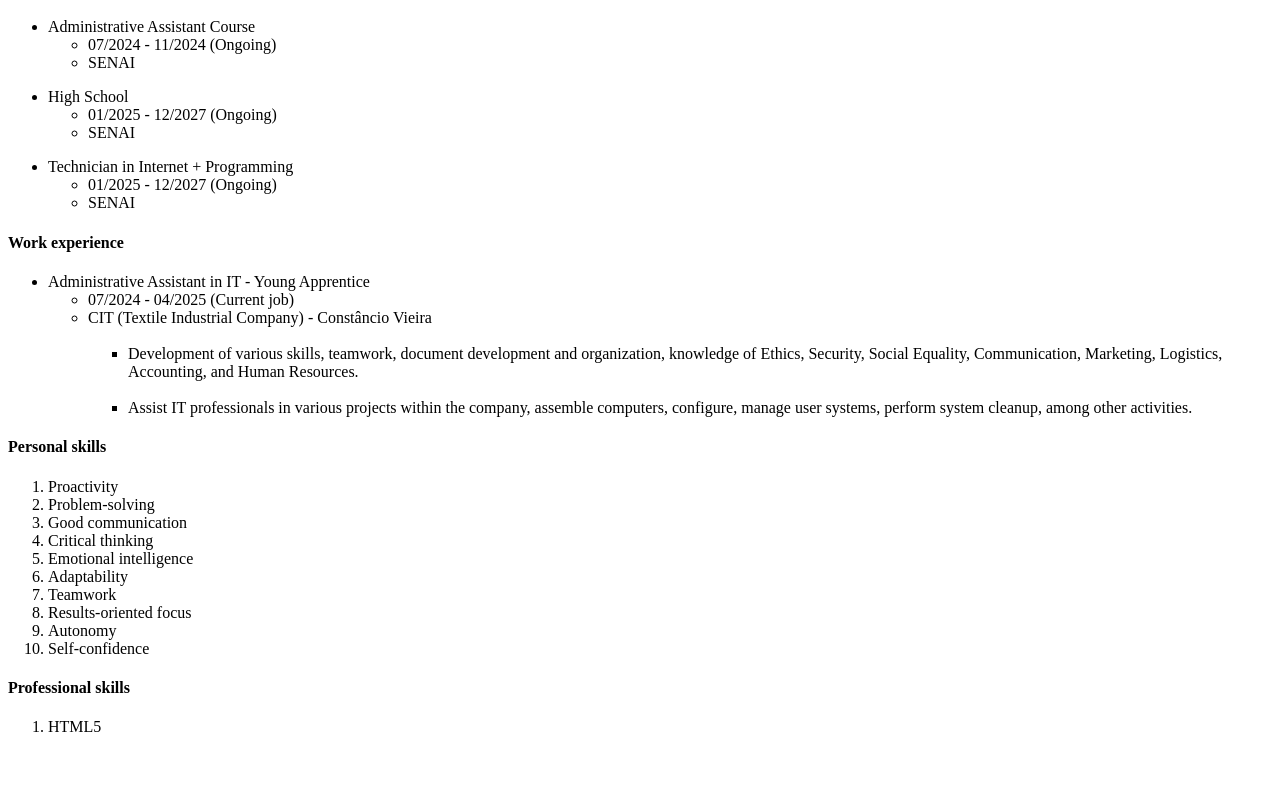
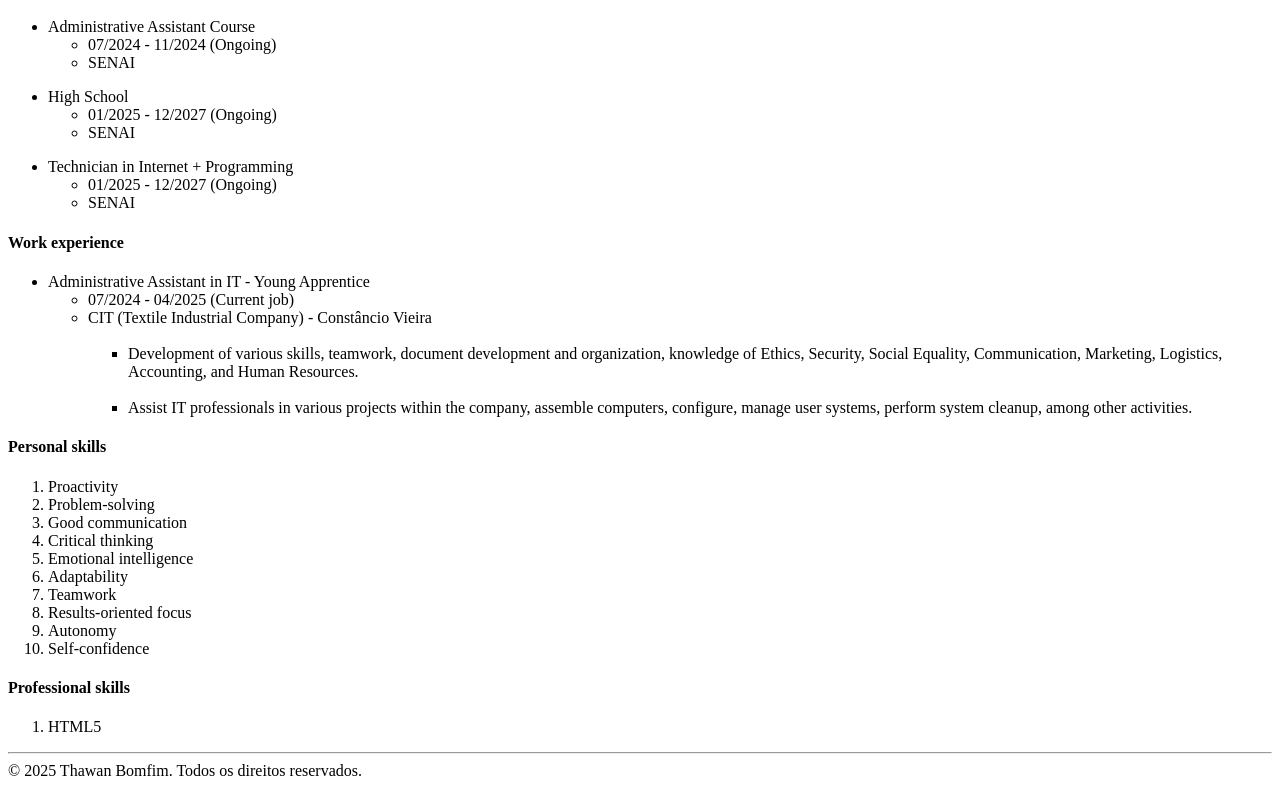
Before and after one commit to ThawanSantos2/myresume, a plain HTML site: page index.html in a window 1280 px wide. Shown: the part 622-1410 px from the top of the page. Before the commit the page ends 1374 px from the top, so only its background shows below. Drawn offline with Linux system fonts and the light colour scheme.

Commit message:
Add files via upload

```diff
--- a/index.html
+++ b/index.html
@@ -88,5 +88,9 @@
 <ol>
     <li>HTML5</li>
 </ol>
+<hr />
+<footer>
+    © 2025 Thawan Bomfim. Todos os direitos reservados.
+</footer>
 </body>
 </html>
```
